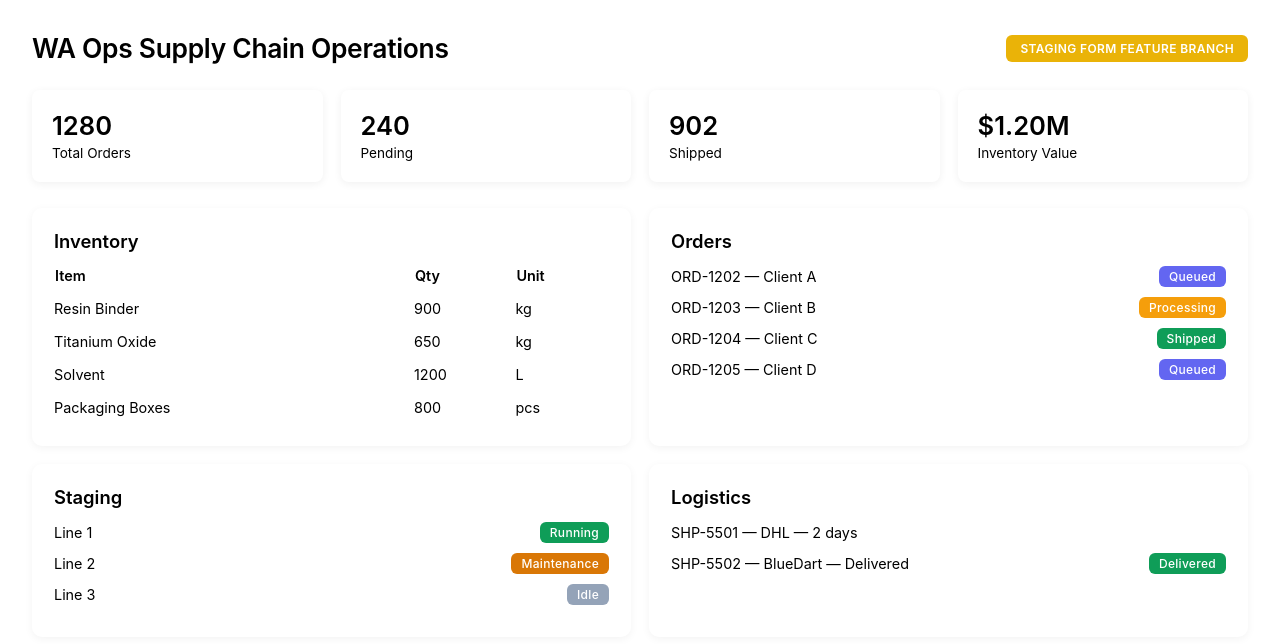
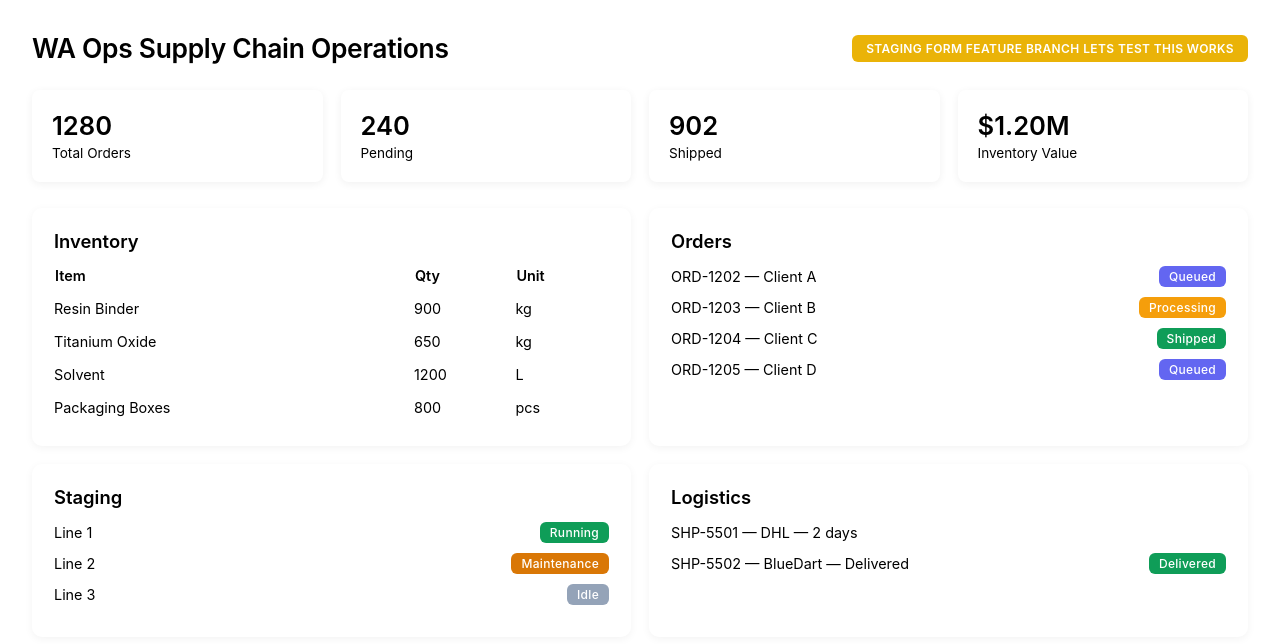
Before and after one commit to Abdul1028/sample-react-app, a React (Create React App) app: page / in a window 1280 px wide. Shown: the top 644 px of the page. Built offline with nearby package versions, Linux system fonts and the light colour scheme; the HTML template or start-up script is replaced by a standard one.

Commit message:
Update environment variable for testing purposes

```diff
--- a/src/App.js
+++ b/src/App.js
@@ -2,7 +2,7 @@ import "./App.css";
 import "./index.css";
 
 function App() {
-  const env = "STAGING FORM FEATURE BRANCH"
+  const env = "STAGING FORM FEATURE BRANCH lets test this works"
 
   const kpis = {
     totalOrders: 1280,
```
